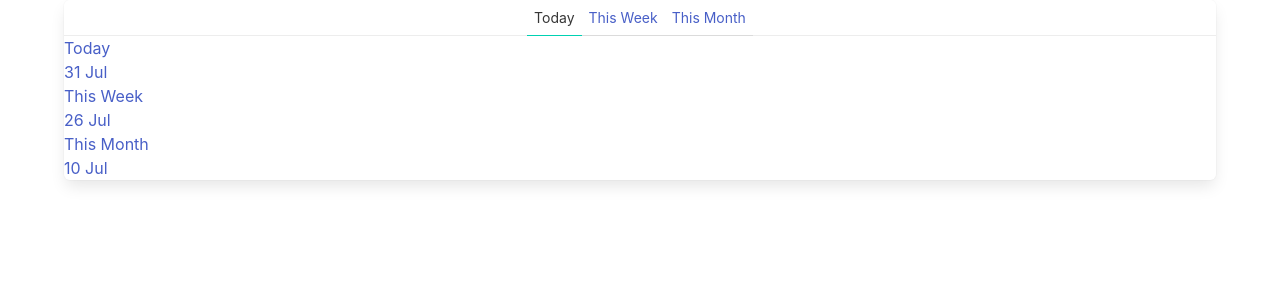
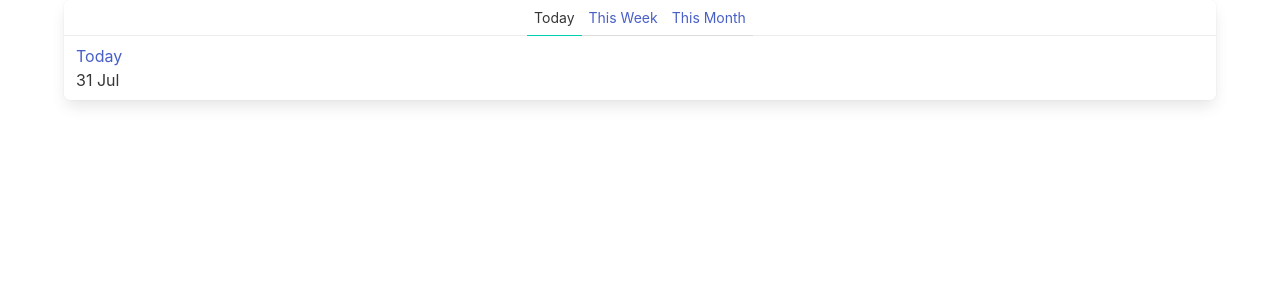
Before and after one commit to alekseypetrenko/composition-api-2022, a Vue app: page / in a window 1280 px wide. Shown: the top 300 px of the page. Built offline with nearby package versions, Linux system fonts and the light colour scheme.

Commit message:
add timline post component, add new interface, render filtered posts

```diff
--- a/src/components/Timeline.vue
+++ b/src/components/Timeline.vue
@@ -1,22 +1,37 @@
 <script setup lang="ts">
 import { DateTime } from "luxon";
-import { ref } from "vue";
-import { Post, today, thisWeek, thisMonth } from "../posts";
+import { ref, computed } from "vue";
+import { TimelinePost, today, thisWeek, thisMonth } from "../posts";
+import TimelineItem from "./TimelineItem.vue";
 
 const periods = ["Today", "This Week", "This Month"] as const;
 type Period = typeof periods[number];
 
-const currentPeriod = ref<Period>("Today");
+const selectedPeriod = ref<Period>("Today");
 
 function selectPeriod(period: Period) {
-  currentPeriod.value = period;
+  selectedPeriod.value = period;
 }
 
-const posts = [today, thisWeek, thisMonth].map((post) => {
-  return {
-    ...post,
-    created: DateTime.fromISO(post.created),
-  };
+const posts = computed<TimelinePost[]>(() => {
+  return [today, thisWeek, thisMonth]
+    .map((post) => {
+      return {
+        ...post,
+        created: DateTime.fromISO(post.created),
+      };
+    })
+    .filter((post) => {
+      if (selectedPeriod.value === "Today") {
+        return post.created >= DateTime.now().minus({ day: 1 });
+      }
+
+      if (selectedPeriod.value === "This Week") {
+        return post.created >= DateTime.now().minus({ week: 1 });
+      }
+
+      return post;
+    });
 });
 </script>
 
@@ -26,15 +41,12 @@
       <a
         v-for="period in periods"
         :key="period"
-        :class="{ 'is-active': period === currentPeriod }"
+        :class="{ 'is-active': period === selectedPeriod }"
         @click="selectPeriod(period)"
         >{{ period }}</a
       >
     </span>
 
-    <a v-for="post of posts" :key="post.id">
-      <a>{{ post.title }}</a>
-      <div>{{ post.created.toFormat("d MMM") }}</div>
-    </a>
+    <TimelineItem v-for="post of posts" :key="post.id" :post="post" />
   </nav>
 </template>
--- /dev/null
+++ b/src/components/TimelineItem.vue
@@ -0,0 +1,16 @@
+<script setup lang="ts">
+import { TimelinePost } from "../posts";
+
+defineProps<{
+  post: TimelinePost;
+}>();
+</script>
+
+<template>
+  <a
+    class="panel-block is-flex is-flex-direction-column is-align-items-flex-start"
+  >
+    <a> {{ post.title }}</a>
+    <div>{{ post.created.toFormat("d MMM") }}</div>
+  </a>
+</template>
--- a/src/posts.ts
+++ b/src/posts.ts
@@ -4,6 +4,10 @@
   id: string;
   title: string;
   created: string;
+}
+
+export interface TimelinePost extends Omit<Post, "created"> {
+  created: DateTime;
 }
 
 export const today: Post = {
```
